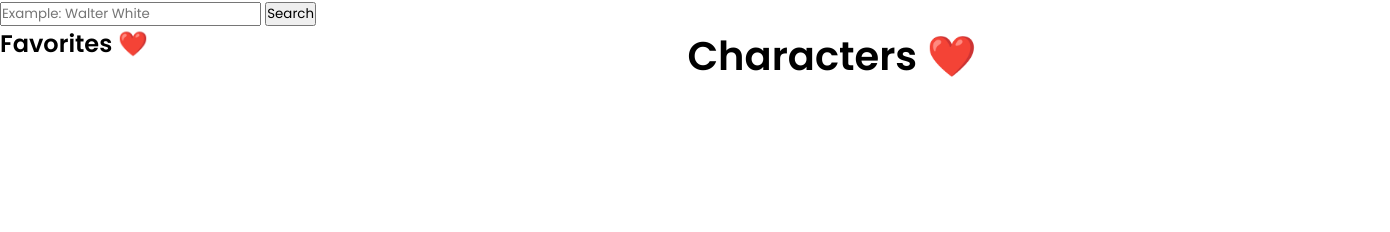
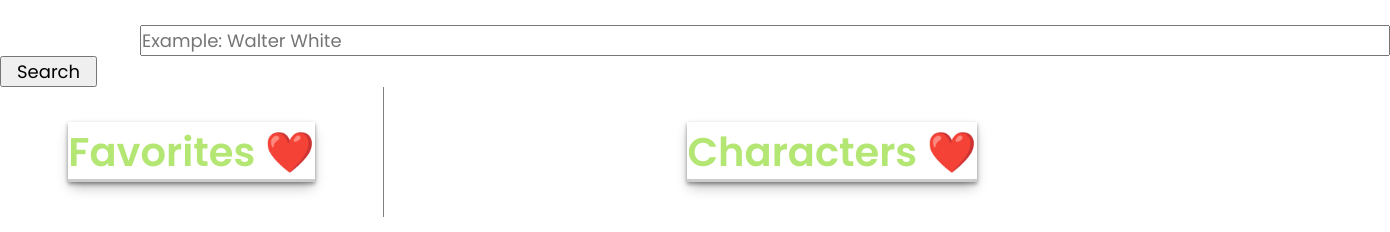
Before and after one commit to Rpg87/Breaking-Bad, a website: page src/html/index.html in a window 1280 px wide. Shown: the whole page, 1390 px wide, since content can reach past the window. Drawn offline with nearby package versions, Linux system fonts and the light colour scheme; files that its build step writes are made by us from their sources; no server answers.

Commit message:
add style

```diff
--- a/src/html/index.html
+++ b/src/html/index.html
@@ -17,13 +17,13 @@
     <header>
         <form class="form" action="">
             <input class="js-input form__input" type="text" placeholder="Example: Walter White">
-            <button class="form_btn">Search</button>
+            <button class="form__btn">Search</button>
         </form>
     </header>
     <main class="main">
-        <section class="main__favorites">
-            <h2>Favorites ❤️</h2>
-            <ul class="js_favoritesList"></ul>
+        <section class="favorites">
+            <h2 class="favorites__titleFavorites">Favorites ❤️</h2>
+            <ul class="js_favoritesList favorites__listFavorites"></ul>
         </section>
 
         <section class="sectionCharacters">
--- a/src/js/main.js
+++ b/src/js/main.js
@@ -17,7 +17,7 @@ let favoritesCharacters = [];
 // inner li => next step DOM
 function renderListCharacters(characters) {
     let innerlist = `<li  class="listCharacters js_liCard" id="${characters.char_id}">
-<article>
+<article class= "article">
     <img class="listCharacters__img" src="${characters.img}" alt="${characters.name}">
     <h3 class="listCharacters__name">${characters.name}</h3>
     <h4 class="listCharacters__status">${characters.status}</h4>
--- a/src/scss/main.scss
+++ b/src/scss/main.scss
@@ -6,27 +6,62 @@
 @import 'layout/footer';
 @import 'pages/index';
 
+.form {
+
+    &__input {
+        width: rem(1250);
+        margin-left: rem(140);
+        margin-top: rem(25) ;
+        font-size: rem(18);
+    }
+    &__btn {
+        padding-left: rem(15);
+        padding-right: rem(15);
+        font-size: rem(18);
+    }
+}
+
 
 .main {
    display: flex;
-   width: 100%;
-    &__favorites {
-        flex-direction: column;
-        width: 90vw;
+   width: 100%; }
+
+.favorites {
+    display: flex;
+    flex-direction: column;
+    width: 90vw;
+    align-items: center;
+    border-right: solid rem(1) grey;
+        &__titleFavorites {
+            font-size: rem(40);
+            color: rgb(180, 230, 115);
+            margin-top: rem(35);
+            margin-bottom: rem(35);
+            box-shadow: rgba(0, 0, 0, 0.4) 0px 2px 4px, rgba(0, 0, 0, 0.3) 0px 7px 13px -3px, rgba(0, 0, 0, 0.2) 0px -3px 0px inset;
+            width: fit-content;
+        }
+        &__listFavorites {
+            display: flex;
+            flex-direction: column;
+            justify-content: center;
+            align-items: center;
+        }
     }
 
-}
+
 
 .sectionCharacters {
     display: flex;
     flex-direction: column;
-    text-align: center;
+    align-items: center;
     min-width: 70vw;
-
-
-
         &__title {
             font-size: rem(40);
+            color: rgb(180, 230, 115);
+            margin-top: rem(35);
+            margin-bottom: rem(35);
+            width: fit-content;
+            box-shadow: rgba(0, 0, 0, 0.4) 0px 2px 4px, rgba(0, 0,  0, 0.3) 0px 7px 13px -3px, rgba(0, 0, 0, 0.2) 0px -3px  0px inset;
         }
         &__list {
             display: flex;
@@ -36,8 +71,10 @@
 }
 .listCharacters {
     display: flex;
-    flex-wrap: wrap;
-    width: rem(120);
+    //flex-wrap: wrap;
+    align-content: flex-end;
+    justify-content: center;
+    width: rem(140);
     margin: rem(10);
     box-shadow:
         inset 0 -3em 3em rgba(0,0,0,0.1),
@@ -46,8 +83,11 @@
 
 
             &__img {
-            width: rem(100);
-            height: rem(100);
+
+            object-fit: cover;
+            width: 80%;
+            height: rem(250);
+
             }
             &__name {
             font-weight: 300;
@@ -61,3 +101,9 @@
 
 
 }
+.article {
+    display: flex;
+    flex-direction: column;
+    text-align: center;
+    align-items: center;
+}
```
Also changed, not shown: docs/assets/js/main.js (+1 -1 lines), docs/index.html (+4 -4 lines), docs/assets/css/main.css.
